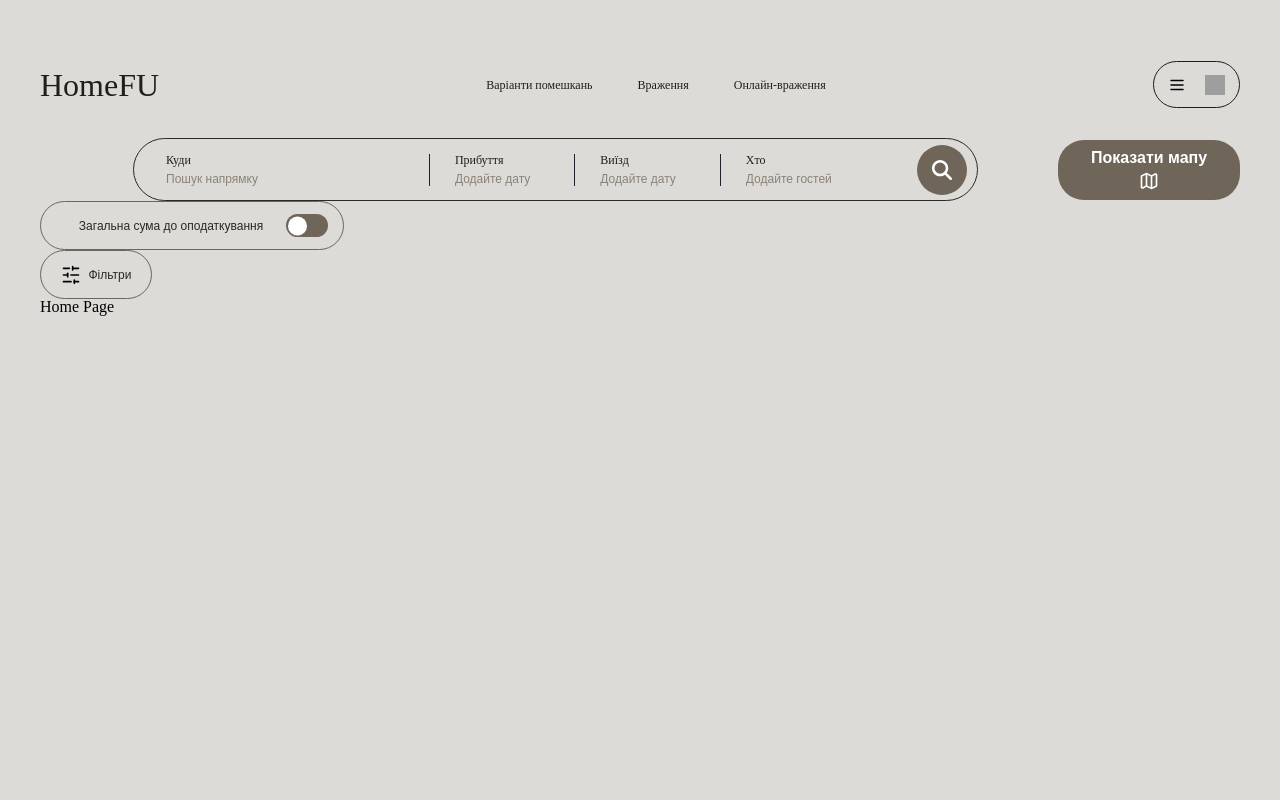
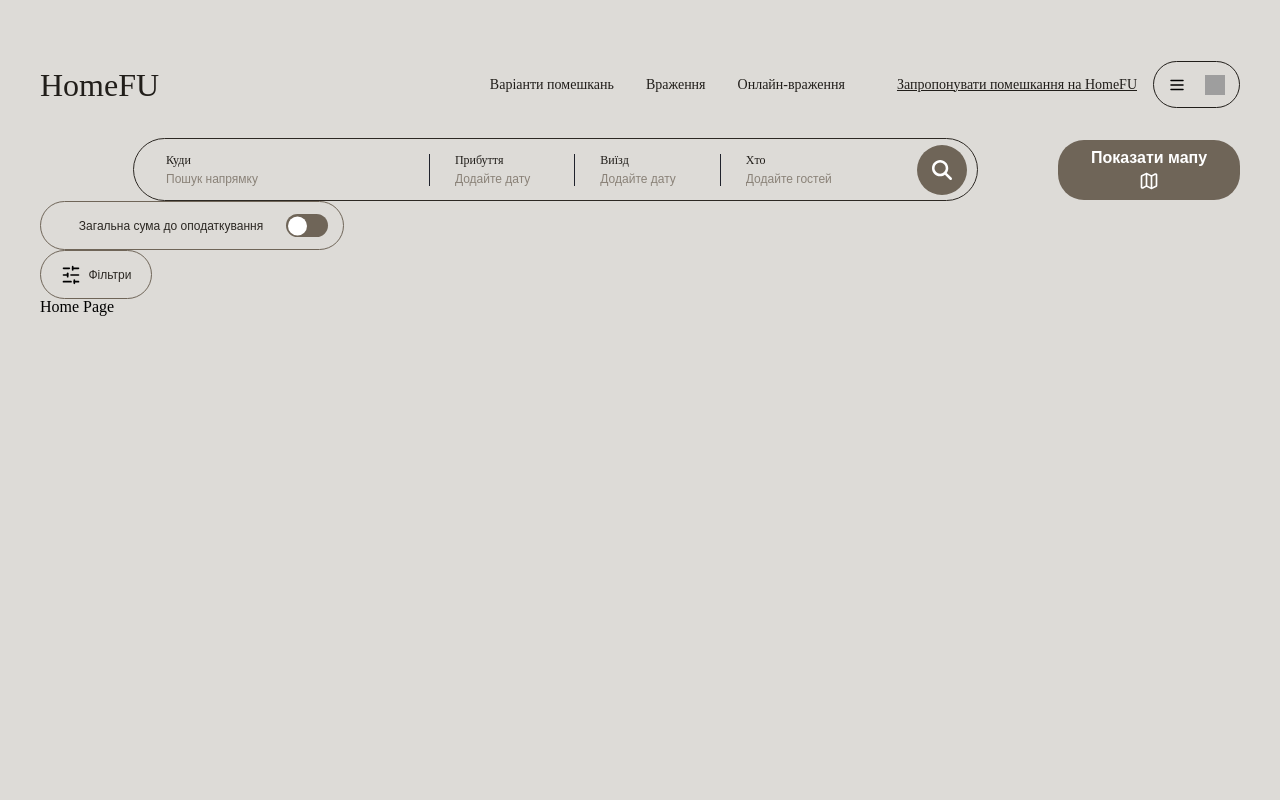
Before and after one commit to HomeFU/home-fu-frontend-public, a React (Vite) app in the folder home-fu/: page / in a window 1280 px wide. Shown: the top 800 px of the page. Built offline with nearby package versions, Linux system fonts and the light colour scheme; grey boxes are pictures that could not be loaded; a web font is replaced by a local one.

Commit message:
refactor styles for navbar menu

```diff
--- a/home-fu/src/components/Header/header.module.scss
+++ b/home-fu/src/components/Header/header.module.scss
@@ -11,22 +11,32 @@
 .contentTop {
     display: flex;
     align-items: center;
-    justify-content: space-between;
 }
 
 .logo {
     @include text(500, 32px, #211E1A);
+    margin-right: auto;
 }
 
 .listMenu {
     display: flex;
     align-items: center;
-    gap: 45px;
+}
+
+.offerListWrapper {
+    display: flex;
+    align-items: center;
+    margin-left: 20px
 }
 
 .listItem,
-.offerListing {
-    @include text(500, 12px, #211E1A);
+.offerItem {
+    @include text(500, 14px, #211E1A);
+    padding: 5px 16px;
+}
+
+.offerItem {
+    text-decoration: underline;
 }
 
 .contentBottom {
--- a/home-fu/src/components/Header/header.tsx
+++ b/home-fu/src/components/Header/header.tsx
@@ -16,7 +16,8 @@ const Header = () => {
                     <li className={style.listItem}><Link to="/">Враження</Link></li>
                     <li className={style.listItem}><Link to="/">Онлайн-враження</Link></li>
                 </ul>
-                <div>
+                <div className={style.offerListWrapper}>
+                    <Link className={style.offerItem} to="/">Запропонувати помешкання на HomeFU</Link>
                     <RegisterButton></RegisterButton>
                 </div>
             </div>
```
